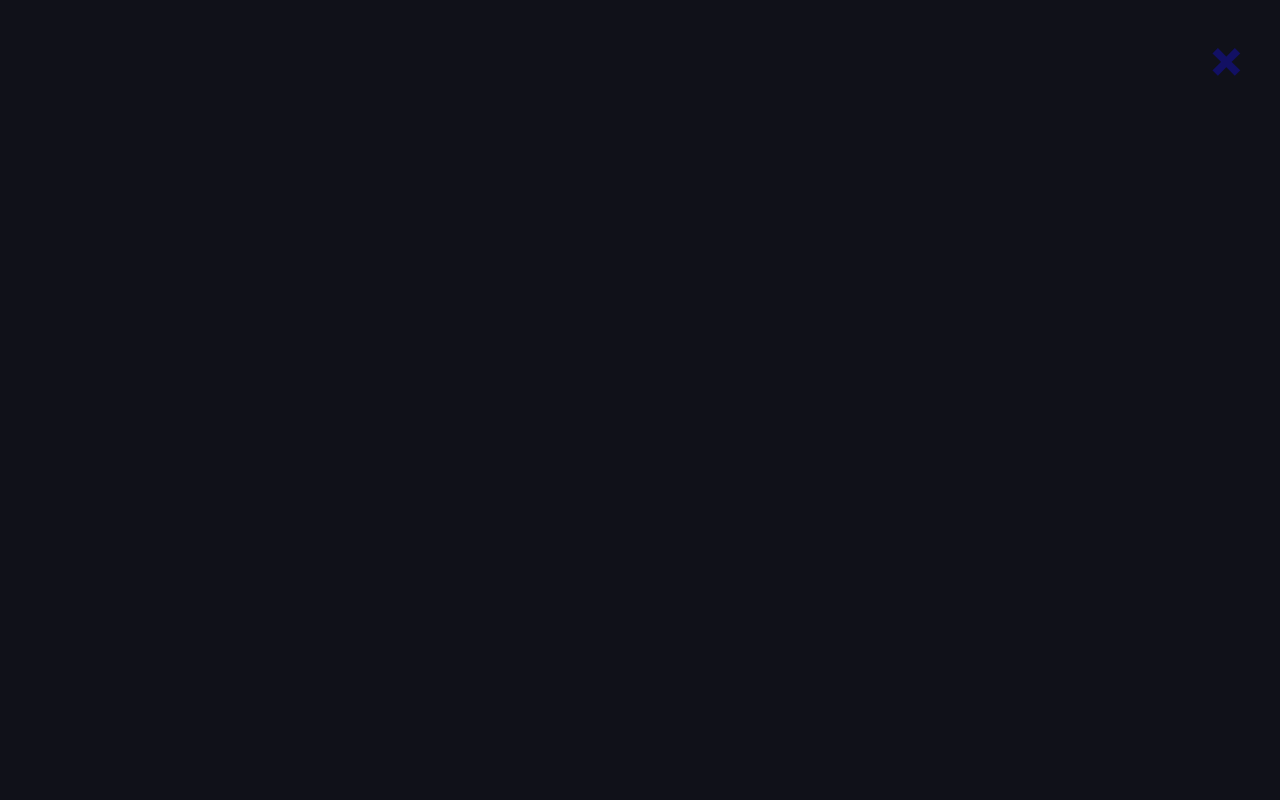
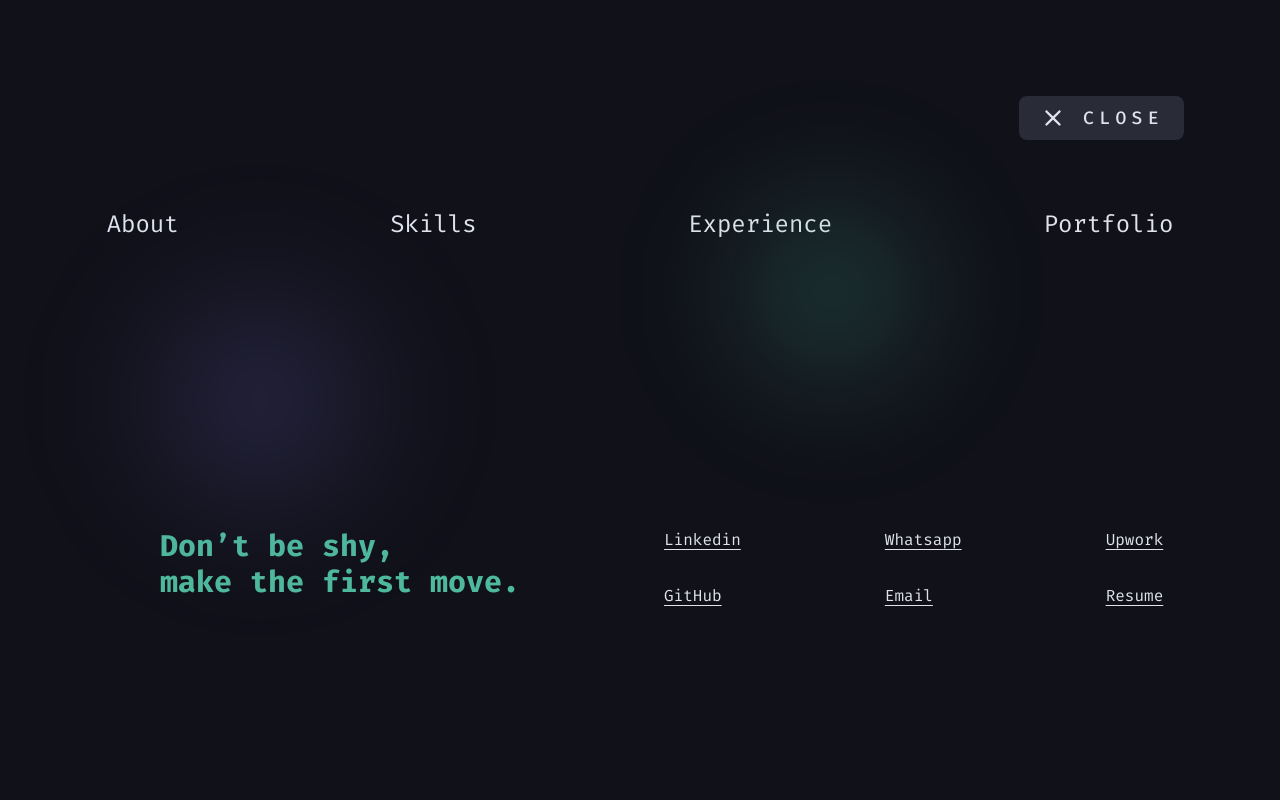
Before and after one commit to Ninise/nikita_website_v2, a Next.js app: page / in a window 1280 px wide. Both pictures are taken after a click on the button "MENU". Shown: the top 800 px of the page. Built offline with nearby package versions, Linux system fonts and the light colour scheme.

Commit message:
working on a menu

```diff
--- a/src/app/globals.css
+++ b/src/app/globals.css
@@ -111,3 +111,35 @@ body {
 .carousel-item.active {
   opacity: 1;
 }
+
+
+:root {
+  --width: 300px;
+  --height: 500px;
+  --x-speed: 23s;
+  --y-speed: 7s;
+  --transition-speed: 2.2s;
+}
+
+.el {
+  width: var(--width);
+  height: var(--height);
+}
+
+.x {
+  animation: x var(--x-speed) linear infinite alternate;
+}
+.y {
+  animation: y var(--y-speed) linear infinite alternate;
+}
+
+@keyframes x {
+  100% {
+    transform: translateX(calc(100svh - (300px)));
+  }
+}
+@keyframes y {
+  100% {
+    transform: translateY(calc(100svh - (300px)));
+  }
+}
--- a/src/app/page.tsx
+++ b/src/app/page.tsx
@@ -43,7 +43,7 @@ export default function Home() {
         <HomeSkills />
         <HomeExperience />
         <HomePortfolio />
-        <HomeFooter />
+        <HomeFooter isFooter={true} />
       </main>
     </div>
   );
--- a/src/components/home/HomeFooter.tsx
+++ b/src/components/home/HomeFooter.tsx
@@ -1,68 +1,93 @@
-export const HomeFooter = () => {
+export const HomeFooter = ({ isFooter }: { isFooter: boolean }) => {
+  const TYPE_FOOTER: string =
+    'flex max-xl:flex-col flex-row justify-between justify-self-center space-x-36 max-xl:space-x-0';
+  const TYPE_MENU: string =
+    'flex flex-row justify-between justify-self-center space-x-36 max-xl:space-x-0';
+
   return (
     <section className='grid pt-72'>
       <div className='w-9/12 justify-self-center max-xl:w-11/12'>
         <div className='flex flex-col gap-y-8'>
-          <div className='flex max-xl:flex-col flex-row justify-between justify-self-center space-x-36 max-xl:space-x-0'>
-            <h2 className='min-w-max text-green text-2xl font-bold max-xl:pb-16'>
+          <div className={isFooter ? TYPE_FOOTER : TYPE_MENU}>
+            <h2
+              className={
+                'min-w-max text-green font-bold max-xl:pb-16 ' +
+                (isFooter ? 'text-2xl' : 'text-5xl max-2xl:text-3xl')
+              }>
               Don’t be shy, <br /> make the first move.
             </h2>
-            <div className='flex flex-col gap-y-8'>
+            <div
+              className={
+                'flex flex-col gap-y-8 ' +
+                (isFooter ? 'text-base' : 'text-xl max-2xl:text-base')
+              }>
               <a
                 href='https://www.linkedin.com/in/ninise/'
-                className='text-base text-dark-white underline underline-offset-4'>
+                className='text-dark-white underline underline-offset-4'>
                 Linkedin
               </a>
 
               <a
                 href='https://github.com/ninise'
-                className='text-base text-dark-white underline underline-offset-4'>
+                className='text-dark-white underline underline-offset-4'>
                 GitHub
               </a>
             </div>
 
-            <div className='flex flex-col gap-y-8'>
+            <div
+              className={
+                'flex flex-col gap-y-8 ' +
+                (isFooter ? 'text-base' : 'text-xl max-2xl:text-base')
+              }>
               <a
                 href='linked'
-                className='text-base text-dark-white underline underline-offset-4'>
+                className='text-dark-white underline underline-offset-4'>
                 Whatsapp
               </a>
 
               <a
                 href='linked'
-                className='text-base text-dark-white underline underline-offset-4'>
+                className='text-dark-white underline underline-offset-4'>
                 Email
               </a>
             </div>
 
-            <div className='flex flex-col gap-y-8'>
+            <div
+              className={
+                'flex flex-col gap-y-8 ' +
+                (isFooter ? 'text-base' : 'text-xl max-2xl:text-base')
+              }>
               <a
                 href='https://www.upwork.com/freelancers/~01890cef721cd87654'
-                className='text-base text-dark-white underline underline-offset-4'>
+                className='text-dark-white underline underline-offset-4'>
                 Upwork
               </a>
 
               <a
                 href='linked'
-                className='text-base text-dark-white underline underline-offset-4'>
+                className='text-dark-white underline underline-offset-4'>
                 Resume
               </a>
             </div>
           </div>
 
+          {isFooter ? (
             <div className='flex flex-row justify-center gap-x-16 mt-12'>
               <a
                 href='privacy'
-              className='text-base text-dark-white'>
+                className='text-dark-white'>
                 PRIVACY POLICY
               </a>
 
               <a
                 href='privacy'
-              className='text-base text-dark-white'>
+                className='text-dark-white'>
                 COOKIES
               </a>
             </div>
+          ) : (
+            <div></div>
+          )}
         </div>
       </div>
     </section>
--- a/src/components/home/HomeHeader.tsx
+++ b/src/components/home/HomeHeader.tsx
@@ -8,7 +8,7 @@ export const HomeHeader: React.FC<HomeHeaderProps<() => void>> = ({ fun }) => {
   return (
     <section>
       <nav className='fixed top-0 right-0'>
-        <div className=' items-center justify-between mx-auto p-24 max-xl:px-8'>
+        <div className='items-center justify-between mx-auto p-24 max-xl:px-8'>
           <button
             className='content-center px-5 py-2 bg-menu-button text-dark-blue hover:text-menu-button hover:bg-dark-blue hover:fill-white fill-dark-blue rounded-lg'
             onClick={() => {
--- a/src/components/home/HomeMenu.tsx
+++ b/src/components/home/HomeMenu.tsx
@@ -1,35 +1,205 @@
 import React from 'react';
+
+import { HomeFooter } from './HomeFooter';
 
 type HomeHeaderProps<T> = {
   fun: T;
 };
 
 export const HomeMenu: React.FC<HomeHeaderProps<() => void>> = ({ fun }) => {
+  const TABLET_BTN: string = 'max-xl:px-3 max-xl:py-3 max-xl:right-12';
+
   return (
     <div
       id='menu'
-      className='fixed z-90 w-full h-full bg-menu-back flex justify-center items-center duration-700'>
+      className='fixed z-50 w-full h-full bg-menu-back justify-center items-top duration-700'>
+      <div className='flex flex-col mt-52'>
         <button
-        className='fixed top-6 right-8 text-midnight hover:text-amber-500 text-7xl font-semibold duration-300'
+          className={
+            'flex flew-row fixed top-24 right-24 items-center px-5 py-2 bg-menu-back-button text-dark-blue hover:text-menu-button hover:bg-dark-blue fill-dark-blue rounded-lg ' +
+            TABLET_BTN
+          }
           onClick={() => fun()}>
-        &times;
+          <div className='inline-flex items-center space-x-4 max-xl:space-x-2'>
+            <svg
+              xmlns='http://www.w3.org/2000/svg'
+              width='28'
+              height='28'
+              viewBox='0 0 28 28'
+              className='max-xl:h-6'
+              fill='none'>
+              <path
+                d='M13.9999 15.6333L8.28327 21.35C8.06938 21.5639 7.79716 21.6708 7.4666 21.6708C7.13605 21.6708 6.86382 21.5639 6.64993 21.35C6.43605 21.1361 6.3291 20.8639 6.3291 20.5333C6.3291 20.2028 6.43605 19.9306 6.64993 19.7167L12.3666 14L6.64993 8.28333C6.43605 8.06944 6.3291 7.79722 6.3291 7.46666C6.3291 7.13611 6.43605 6.86388 6.64993 6.65C6.86382 6.43611 7.13605 6.32916 7.4666 6.32916C7.79716 6.32916 8.06938 6.43611 8.28327 6.65L13.9999 12.3667L19.7166 6.65C19.9305 6.43611 20.2027 6.32916 20.5333 6.32916C20.8638 6.32916 21.136 6.43611 21.3499 6.65C21.5638 6.86388 21.6708 7.13611 21.6708 7.46666C21.6708 7.79722 21.5638 8.06944 21.3499 8.28333L15.6333 14L21.3499 19.7167C21.5638 19.9306 21.6708 20.2028 21.6708 20.5333C21.6708 20.8639 21.5638 21.1361 21.3499 21.35C21.136 21.5639 20.8638 21.6708 20.5333 21.6708C20.2027 21.6708 19.9305 21.5639 19.7166 21.35L13.9999 15.6333Z'
+                fill='#E0E3ED'
+              />
+            </svg>
+
+            <p className='text-lg font-medium text-dark-white tracking-widest max-xl:text-base'>
+              CLOSE
+            </p>
+          </div>
         </button>
-      <div className='flex flex-col text-white text-center text-xl font-light space-y-3'>
+        <div className='flex flex-row w-10/12 text-dark-white text-2xl text-medium self-center justify-between mt-18 align-center max-xl:text-xl'>
           <a
-          className='hover:text-amber-500 duration-300'
-          href='#'></a>
+            className='hover:text-white duration-300'
+            href='#'>
+            About
+          </a>
           <a
-          className='hover:text-amber-500 duration-300'
-          href='#'></a>
+            className='hover:text-white duration-300'
+            href='#'>
+            Skills
+          </a>
           <a
-          className='hover:text-amber-500 duration-300'
-          href='#'></a>
+            className='hover:text-white duration-300'
+            href='#'>
+            Experience
+          </a>
           <a
-          className='hover:text-amber-500 duration-300'
-          href='#'></a>
-        <a
-          className='hover:text-amber-500 duration-300'
-          href='#'></a>
+            className='hover:text-white duration-300'
+            href='#'>
+            Portfolio
+          </a>
+        </div>
+        <HomeFooter isFooter={false} />
+      </div>
+
+      <div className='el-wrap x'>
+        <div className='el y'>
+          <svg
+            xmlns='http://www.w3.org/2000/svg'
+            width='500'
+            height='500'
+            viewBox='0 0 795 795'
+            className='rounded-full blur-2xl'
+            fill='none'>
+            <g filter='url(#filter0_f_727_81)'>
+              <circle
+                cx='397.5'
+                cy='397.5'
+                r='97.5'
+                fill='#F17A59'
+              />
+            </g>
+            <defs>
+              <filter
+                id='filter0_f_727_81'
+                x='0'
+                y='-0.00012207'
+                width='795'
+                height='795'
+                filterUnits='userSpaceOnUse'
+                color-interpolation-filters='sRGB'>
+                <feFlood
+                  flood-opacity='0'
+                  result='BackgroundImageFix'
+                />
+                <feBlend
+                  mode='normal'
+                  in='SourceGraphic'
+                  in2='BackgroundImageFix'
+                  result='shape'
+                />
+                <feGaussianBlur
+                  stdDeviation='150'
+                  result='effect1_foregroundBlur_727_81'
+                />
+              </filter>
+            </defs>
+          </svg>
+        </div>
+      </div>
+
+      <div className='fixed top-0 el-wrap x'>
+        <div className='el y'>
+          <svg
+            xmlns='http://www.w3.org/2000/svg'
+            width='400'
+            height='400'
+            viewBox='0 0 795 795'
+            className='rounded-full blur-2xl'
+            fill='none'>
+            <g filter='url(#filter0_f_727_79)'>
+              <circle
+                cx='397.5'
+                cy='397.5'
+                r='97.5'
+                fill='#7568C8'
+              />
+            </g>
+            <defs>
+              <filter
+                id='filter0_f_727_79'
+                x='0'
+                y='-0.00012207'
+                width='795'
+                height='795'
+                filterUnits='userSpaceOnUse'
+                color-interpolation-filters='sRGB'>
+                <feFlood
+                  flood-opacity='0'
+                  result='BackgroundImageFix'
+                />
+                <feBlend
+                  mode='normal'
+                  in='SourceGraphic'
+                  in2='BackgroundImageFix'
+                  result='shape'
+                />
+                <feGaussianBlur
+                  stdDeviation='150'
+                  result='effect1_foregroundBlur_727_79'
+                />
+              </filter>
+            </defs>
+          </svg>
+        </div>
+      </div>
+
+      <div className='fixed bottom-96 right-96 el-wrap x'>
+        <div className='el y'>
+          <svg
+            xmlns='http://www.w3.org/2000/svg'
+            width='350'
+            height='350'
+            viewBox='0 0 795 795'
+            className='rounded-full blur-2xl'
+            fill='none'>
+            <g filter='url(#filter0_f_727_80)'>
+              <circle
+                cx='397.5'
+                cy='397.5'
+                r='97.5'
+                fill='#4EB99D'
+              />
+            </g>
+            <defs>
+              <filter
+                id='filter0_f_727_80'
+                x='0'
+                y='-0.00012207'
+                width='795'
+                height='795'
+                filterUnits='userSpaceOnUse'
+                color-interpolation-filters='sRGB'>
+                <feFlood
+                  flood-opacity='0'
+                  result='BackgroundImageFix'
+                />
+                <feBlend
+                  mode='normal'
+                  in='SourceGraphic'
+                  in2='BackgroundImageFix'
+                  result='shape'
+                />
+                <feGaussianBlur
+                  stdDeviation='150'
+                  result='effect1_foregroundBlur_727_80'
+                />
+              </filter>
+            </defs>
+          </svg>
+        </div>
       </div>
     </div>
   );
--- a/tailwind.config.ts
+++ b/tailwind.config.ts
@@ -27,6 +27,7 @@ const config: Config = {
 
       'menu-button': '#E0E3ED',
       'menu-back': '#101119',
+      'menu-back-button': '#292B37',
 
       'dark-blue': '#161822',
       'green': '#4EB99D',
```
Lines whose indentation alone changed are shown as unchanged.
